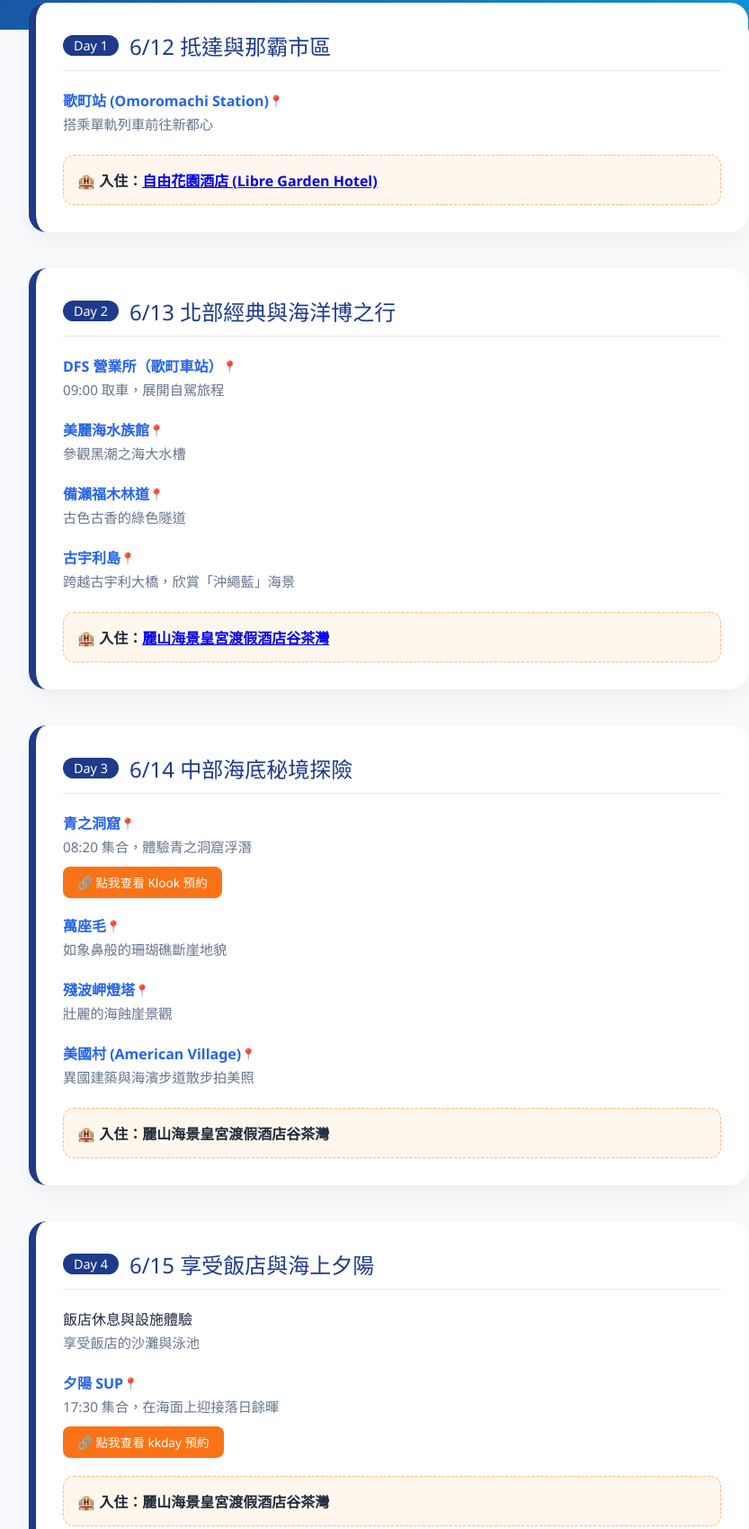
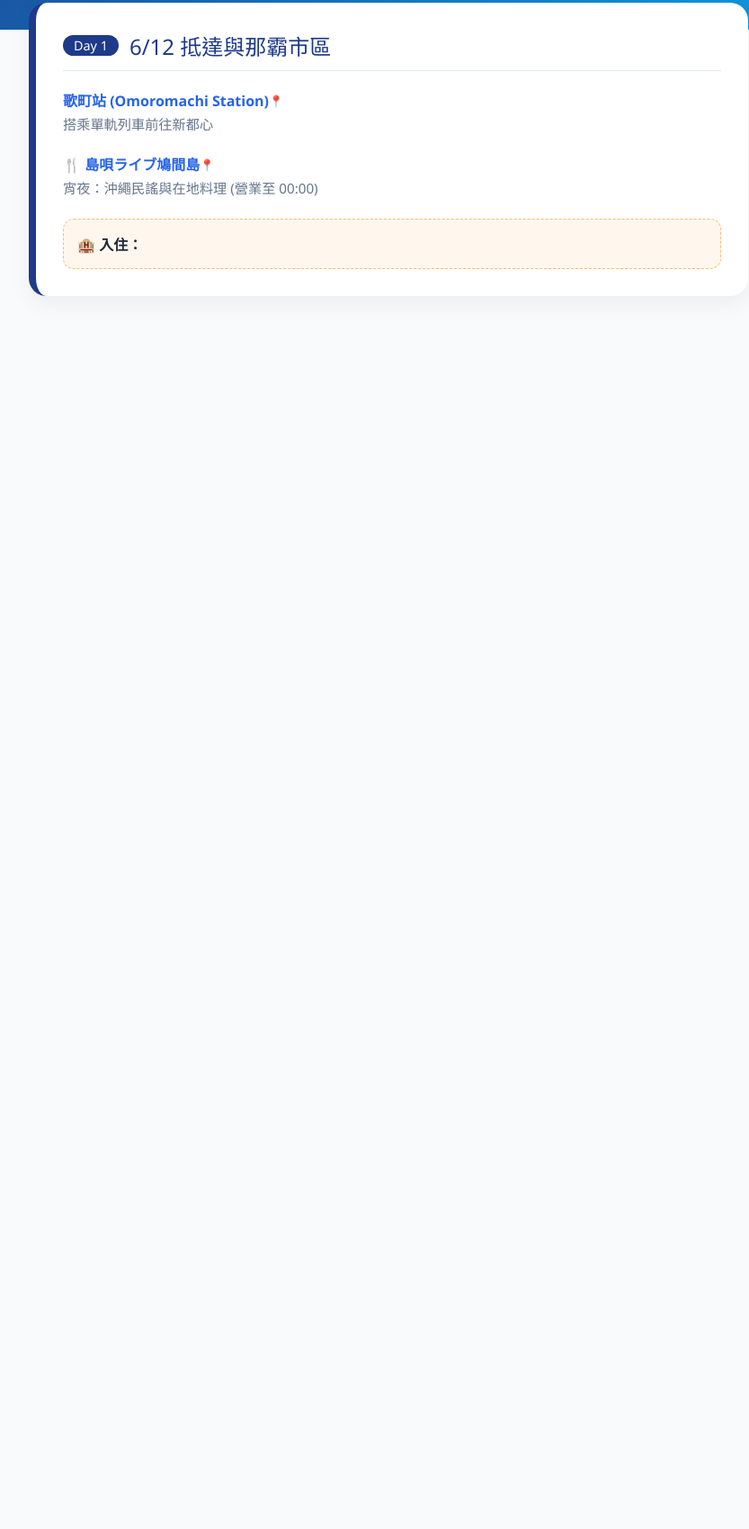
Before and after one commit to alice83324/okinawa-trip-2026, a plain HTML site: page index.html in a window 1280 px wide. Shown: the part 213-1912 px from the top of the page at 90% size, without its empty margins (208-1041 px from the left). After the commit the page ends 800 px from the top, so only its background shows below. Drawn offline with Linux system fonts and the light colour scheme.

Commit message:
Update index.html

```diff
--- a/index.html
+++ b/index.html
@@ -12,6 +12,7 @@
             --card-bg: #ffffff;
             --link-btn: #f97316;
             --map-link: #2563eb;
+            --food-tag: #ef4444; /* 新增美食標籤顏色 */
         }
 
         body {
@@ -85,6 +86,11 @@
             font-size: 0.8em;
         }
 
+        /* 食物特別標示 */
+        .food-item::before {
+            content: '🍴 ';
+        }
+
         .item-desc {
             color: #64748b;
             font-size: 0.95rem;
@@ -111,7 +117,6 @@
             margin-top: 20px;
         }
 
-        /* --- 自定義底部照片樣式 --- */
         .photo-container {
             max-width: 800px;
             margin: 0 auto 50px;
@@ -122,10 +127,10 @@
         .my-photo {
             width: 100%;
             max-height: 500px;
-            object-fit: cover; /* 保持比例裁剪 */
+            object-fit: cover;
             border-radius: 15px;
             box-shadow: 0 15px 35px rgba(0,0,0,0.1);
-            border: 8px solid white; /* 拍立得相紙感 */
+            border: 8px solid white;
             box-sizing: border-box;
         }
 
@@ -158,119 +163,9 @@
             <a class="map-link" href="https://www.google.com/maps/search/?api=1&query=Omoromachi+Station" target="_blank">歌町站 (Omoromachi Station)</a>
             <span class="item-desc">搭乘單軌列車前往新都心</span>
         </div>
-        <div class="hotel-box">
-            🏨 <strong>入住：<a href="https://www.google.com/maps/search/?api=1&query=Libre+Garden+Hotel+Okinawa" target="_blank">自由花園酒店 (Libre Garden Hotel)</a></strong>
-        </div>
-    </div>
-
-    <div class="day-section">
-        <div class="day-title"><span>Day 2</span> 6/13 北部經典與海洋博之行</div>
-        <div class="item">
-            <a class="map-link" href="https://maps.app.goo.gl/8GU7wMJfwErmVRux9" target="_blank">DFS 營業所（歌町車站）</a>
-            <span class="item-desc">09:00 取車，展開自駕旅程</span>
-        </div>
-        <div class="item">
-            <a class="map-link" href="https://www.google.com/maps/search/?api=1&query=Okinawa+Churaumi+Aquarium" target="_blank">美麗海水族館</a>
-            <span class="item-desc">參觀黑潮之海大水槽</span>
-        </div>
-        <div class="item">
-            <a class="map-link" href="https://www.google.com/maps/search/?api=1&query=Bise+Fukugi+Tree+Road" target="_blank">備瀨福木林道</a>
-            <span class="item-desc">古色古香的綠色隧道</span>
-        </div>
-        <div class="item">
-            <a class="map-link" href="https://www.google.com/maps/search/?api=1&query=Kouri+Island" target="_blank">古宇利島</a>
-            <span class="item-desc">跨越古宇利大橋，欣賞「沖繩藍」海景</span>
+        <div class="item food-item">
+            <a class="map-link" href="https://maps.app.goo.gl/K6s3B9y5Xv8XJ8u8A" target="_blank">島唄ライブ鳩間島</a>
+            <span class="item-desc">宵夜：沖繩民謠與在地料理 (營業至 00:00)</span>
         </div>
         <div class="hotel-box">
-            🏨 <strong>入住：<a href="https://www.google.com/maps/search/?api=1&query=Rizzan+Sea-Park+Hotel+Tancha-Bay" target="_blank">麗山海景皇宮渡假酒店谷茶灣</a></strong>
-        </div>
-    </div>
-
-    <div class="day-section">
-        <div class="day-title"><span>Day 3</span> 6/14 中部海底秘境探險</div>
-        <div class="item">
-            <a class="map-link" href="https://maps.app.goo.gl/YWFETVUt6YhQxPHu6" target="_blank">青之洞窟</a>
-            <span class="item-desc">08:20 集合，體驗青之洞窟浮潛</span>
-            <a href="https://www.klook.com/zh-TW/activity/146721-okinawa-japan-blue-cave-diving-snorkeling-boat-course/" target="_blank" class="booking-btn">🔗 點我查看 Klook 預約</a>
-        </div>
-        <div class="item">
-            <a class="map-link" href="https://www.google.com/maps/search/?api=1&query=Cape+Manzamo" target="_blank">萬座毛</a>
-            <span class="item-desc">如象鼻般的珊瑚礁斷崖地貌</span>
-        </div>
-        <div class="item">
-            <a class="map-link" href="https://maps.app.goo.gl/a1WngV9cLVGP5QUx9" target="_blank">殘波岬燈塔</a>
-            <span class="item-desc">壯麗的海蝕崖景觀</span>
-        </div>
-        <div class="item">
-            <a class="map-link" href="https://www.google.com/maps/search/?api=1&query=Mihama+American+Village" target="_blank">美國村 (American Village)</a>
-            <span class="item-desc">異國建築與海濱步道散步拍美照</span>
-        </div>
-        <div class="hotel-box">
-            🏨 <strong>入住：麗山海景皇宮渡假酒店谷茶灣</strong>
-        </div>
-    </div>
-
-    <div class="day-section">
-        <div class="day-title"><span>Day 4</span> 6/15 享受飯店與海上夕陽</div>
-        <div class="item">
-            <span class="item-title">飯店休息與設施體驗</span>
-            <span class="item-desc">享受飯店的沙灘與泳池</span>
-        </div>
-        <div class="item">
-            <a class="map-link" href="https://maps.app.goo.gl/ta5t94TsbqnegzDo9" target="_blank">夕陽 SUP</a>
-            <span class="item-desc">17:30 集合，在海面上迎接落日餘暉</span>
-            <a href="https://www.kkday.com/zh-tw/product/181422?srsltid=AfmBOooGEM016dclugP4kiSYW-gX5Dhq5zGYUCHggG_hFkjpJou9JZV7" target="_blank" class="booking-btn">🔗 點我查看 kkday 預約</a>
-        </div>
-        <div class="hotel-box">
-            🏨 <strong>入住：麗山海景皇宮渡假酒店谷茶灣</strong>
-        </div>
-    </div>
-
-    <div class="day-section">
-        <div class="day-title"><span>Day 5</span> 6/16 南部人文歷史與歸途</div>
-        <div class="item">
-            <a class="map-link" href="https://www.google.com/maps/search/?api=1&query=Chinen+Misaki+Park" target="_blank">知念岬公園</a>
-            <span class="item-desc">欣賞無死角的太平洋海景</span>
-        </div>
-        <div class="item">
-            <a class="map-link" href="https://www.google.com/maps/search/?api=1&query=Senagajima+Umikaji+Terrace" target="_blank">瀨長島 Umikaji Terrace</a>
-            <span class="item-desc">機場附近的小希臘，看飛機起降</span>
-        </div>
-        <div class="item">
-            <a class="map-link" href="https://www.google.com/maps/search/?api=1&query=Naha+Airport" target="_blank">那霸機場 (OKA)</a>
-            <span class="item-desc">還車手續辦理，準備返台</span>
-        </div>
-    </div>
-
-</div>
-
-<h2 style="text-align: center; color: var(--primary); font-size: 1.5rem; margin: 40px 0 20px; display: flex; align-items: center; justify-content: center;">
-    👫 成員介紹
-</h2>
-
-<div class="photo-container">
-    <img src="photo2.jpg" alt="Okinawa Member1" class="my-photo">
-    <p class="photo-caption">夢夢</p>
-</div>
-
-<div class="photo-container">
-    <img src="photo1.jpg" alt="Okinawa Member2" class="my-photo">
-    <p class="photo-caption">夢的未婚妻</p>
-</div>
-
-<div class="photo-container">
-    <img src="photo6.jpg" alt="Okinawa Member3" class="my-photo">
-    <p class="photo-caption">潘與M4</p>
-</div>
-
-<div class="photo-container">
-    <img src="photo5.jpg" alt="Okinawa Member4" class="my-photo">
-    <p class="photo-caption">琁與倫</p>
-</div>
-
-<footer>
-    <p>Wish you a pleasant trip to Okinawa! 🌴✨</p>
-</footer>
-
-</body>
-</html>
+            🏨 <strong>入住：<a href="http
```
